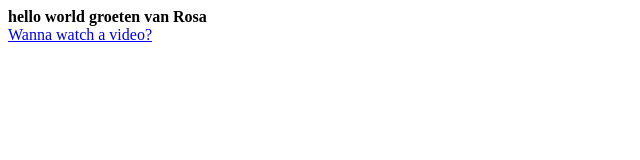
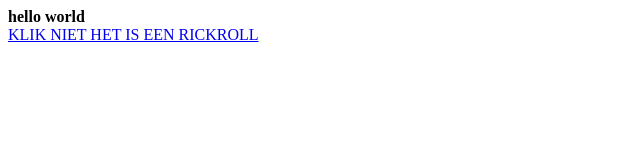
Before and after one commit to s1154899/bapao, a plain HTML site: page index.html in a window 1280 px wide. Shown: the whole page, without its empty margins (0-640 px from the left). Drawn offline with Linux system fonts and the light colour scheme.

Commit message:
klik niet het is een rickroll

```diff
--- a/index.html
+++ b/index.html
@@ -1,3 +1,3 @@
 <b> hello world</b>
-<b> groeten van Rosa</b> <br>
-<a href="https://www.youtube.com/watch?v=DLzxrzFCyOs">Wanna watch a video?</a>
+<br>
+<a href="https://www.youtube.com/watch?v=DLzxrzFCyOs">KLIK NIET HET IS EEN RICKROLL</a>
```
